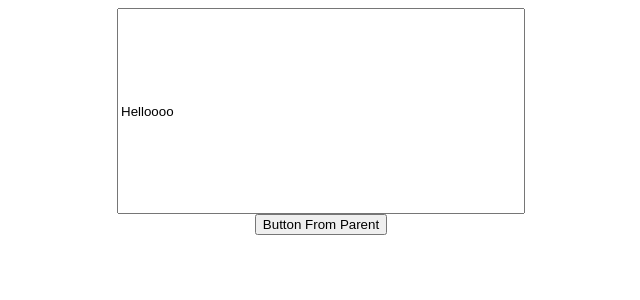
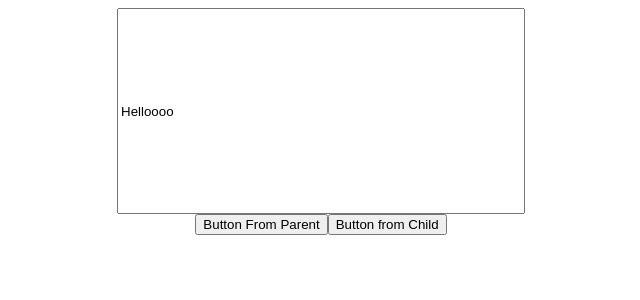
Before and after one commit to shirin-nazari/react-hook, a React (Create React App) app: page / in a window 1280 px wide. Shown: the top 300 px of the page, without its empty margins (319-959 px from the left). Built offline with nearby package versions, Linux system fonts and the light colour scheme.

Commit message:
add button

```diff
--- a/src/useImperativeHandle/ImperativeHandleTutorial.js
+++ b/src/useImperativeHandle/ImperativeHandleTutorial.js
@@ -1,9 +1,11 @@
 import React from 'react'
+import Button from './Button'
 
 function ImperativeHandleTutorial() {
   return (
     <div>
       <button>Button From Parent</button>
+      <Button />
     </div>
   )
 }
```
